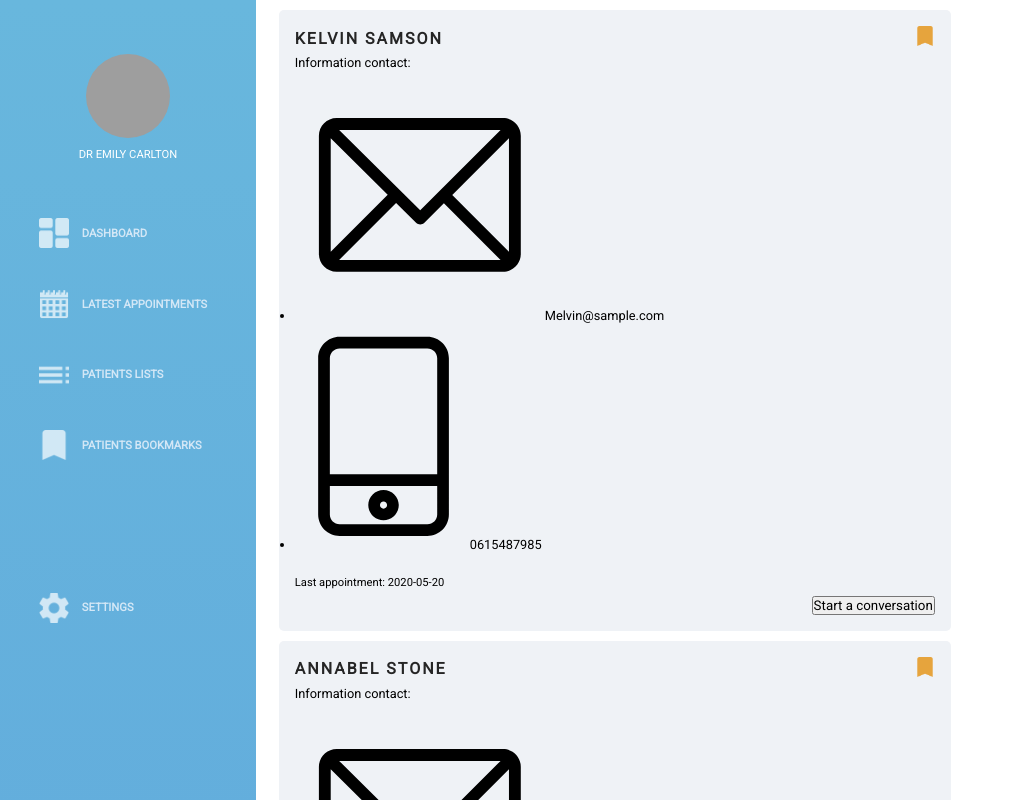
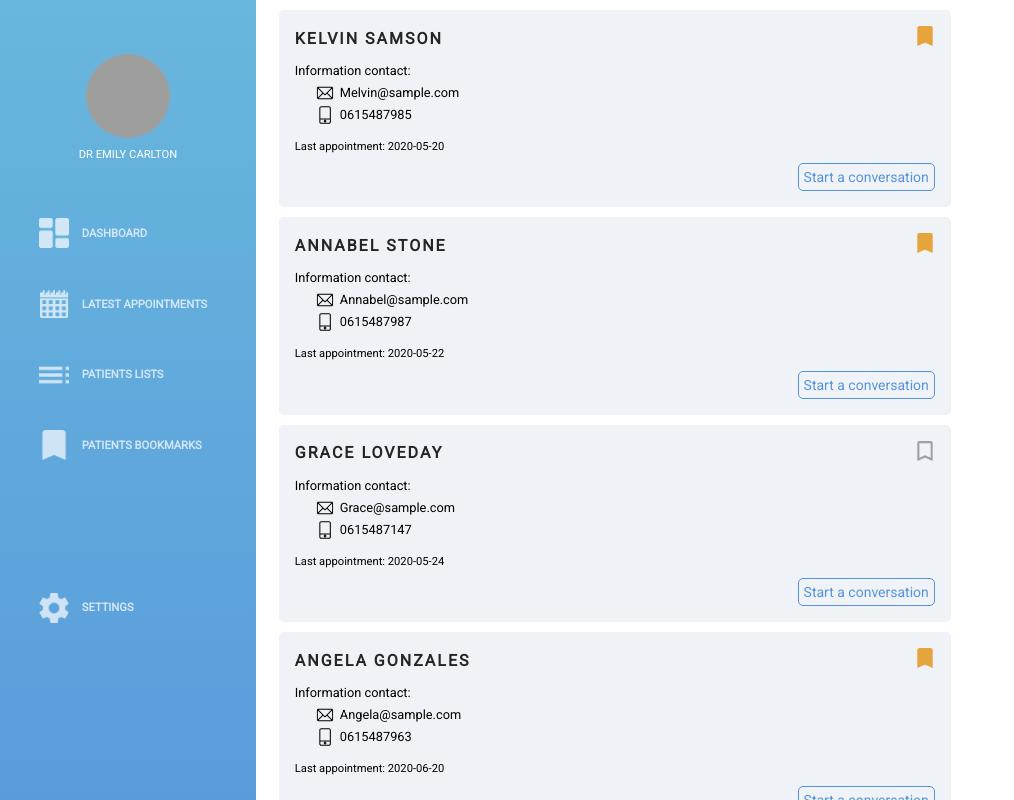
Before and after one commit to magb7/hackathon-doctolib, a React (Create React App) app in the folder frontend/: page /login in a window 1280 px wide. Shown: the top 800 px of the page, without its empty margins (0-1014 px from the left). Built offline with nearby package versions, Linux system fonts and the light colour scheme; grey boxes are pictures that could not be loaded.

Commit message:
change some style

```diff
--- a/frontend/src/components/styles/PatientCard.css
+++ b/frontend/src/components/styles/PatientCard.css
@@ -4,13 +4,12 @@
   font-family: "Lato", sans-serif;
   width: 50vw;
   height: auto;
-  background: #eff2f6;
+  background: rgb(239, 242, 246);
   border-radius: 5px;
   display: flex;
   flex-direction: column;
   margin: 10px;
   padding: 1em;
-  cursor: pointer;
   transition: 0.3s;
 }
 
@@ -24,6 +23,7 @@
   width: 20px;
   height: 20px;
 }
+
 .card:hover {
   box-shadow: 0 10px 10px -5px rgba(0, 0, 0, 0.2);
 }
@@ -52,10 +52,32 @@
   text-transform: uppercase;
 }
 
-.card_mail {
+.card_mail ul {
   color: darken;
   font-size: 0.8rem;
-  margin: 5px 0 20px;
+  margin: 10px 0px;
+  line-height: 22px;
+  list-style: none;
+}
+
+.card_mail ul li {
+  display: flex;
+  align-items: center;
+  color: darken;
+  font-size: 0.8rem;
+  margin-left: 20px;
+}
+
+.card_mail_img {
+  width: 20px;
+  height: 20px;
+  margin-right: 5px;
+}
+
+.card_phone_img {
+  width: 20px;
+  height: 20px;
+  margin-right: 5px;
 }
 
 .card_maj {
@@ -64,7 +86,23 @@
 }
 
 .chat_btn {
+  margin-top: 5px;
   align-self: flex-end;
+}
+
+.chat_btn button {
+  border: 1px solid #5594db;
+  padding: 5px;
+  border-radius: 5px;
+  background-color: rgb(239, 242, 246);
+  color: #5594db;
+  font-size: 14px;
+  cursor: pointer;
+}
+
+.chat_btn button:hover {
+  background-color: #5594db;
+  color: white;
 }
 
 @media (max-width: 990px) {
```
